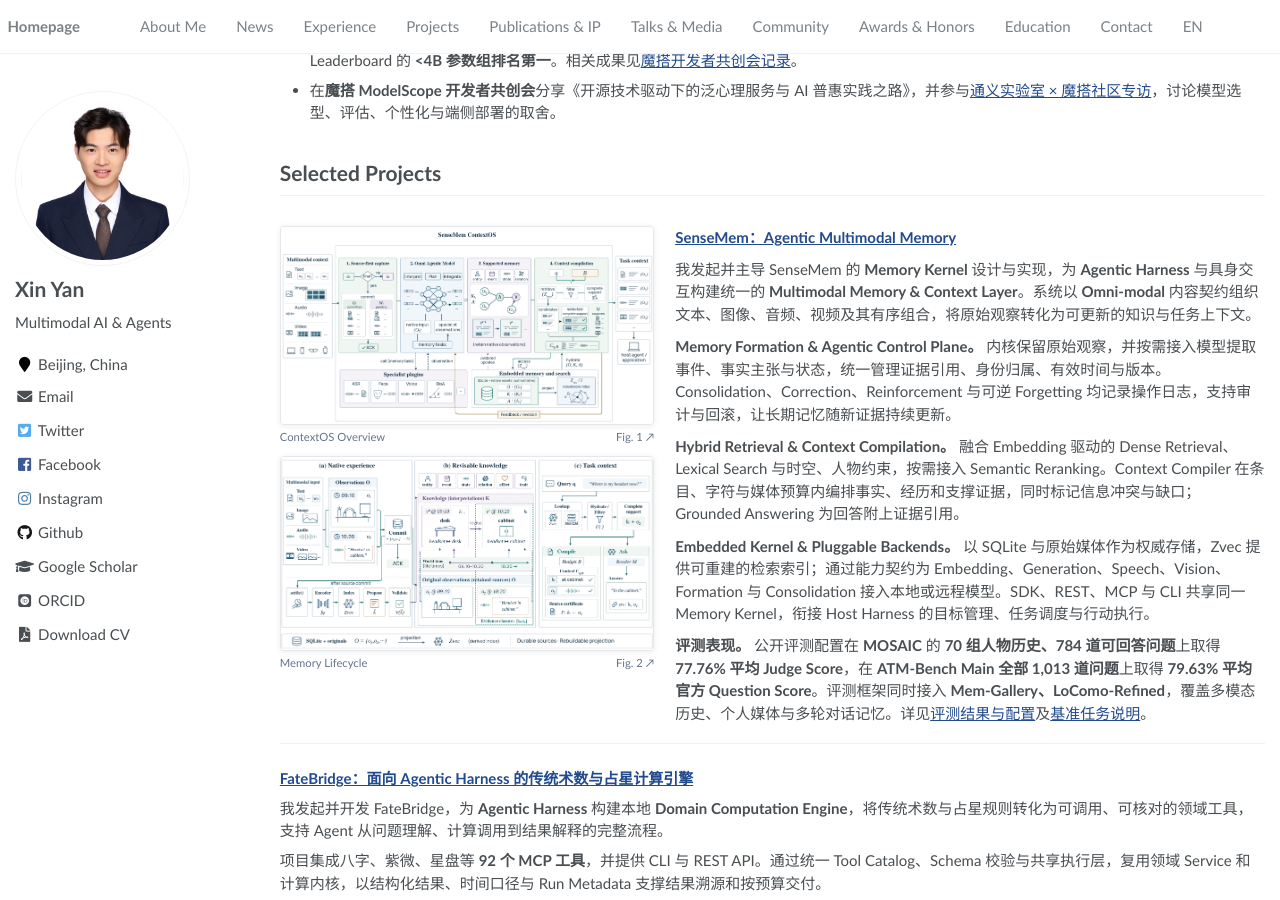
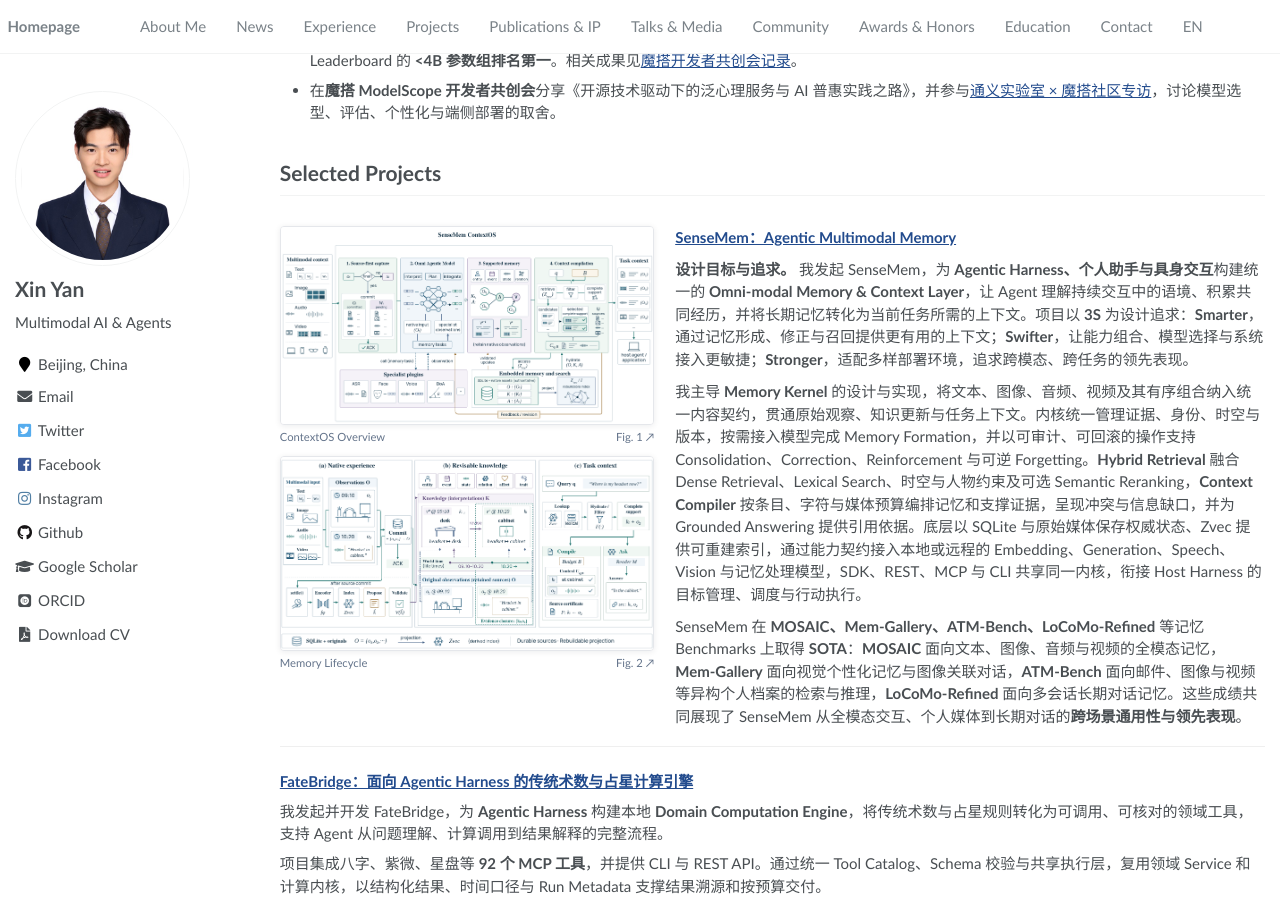
Before and after one commit to thomas-yanxin/thomas-yanxin.github.io, a Jekyll site: the page built from _pages/about.md, in a window 1280 px wide and 900 px high, scrolled down 1323 px. Built offline with Jekyll 4.4.1, drawn with Linux system fonts in a browser that asks for light colours; some web fonts are replaced; some of the changed text lies outside the part shown.

Commit message:
Revise SenseMem portfolio descriptions

```diff
--- a/_pages/about.md
+++ b/_pages/about.md
@@ -94,15 +94,11 @@ redirect_from:
 
 **[SenseMem：Agentic Multimodal Memory](https://github.com/SenseMem/SenseMem)**
 
-我发起并主导 SenseMem 的 **Memory Kernel** 设计与实现，为 **Agentic Harness** 与具身交互构建统一的 **Multimodal Memory & Context Layer**。系统以 **Omni-modal** 内容契约组织文本、图像、音频、视频及其有序组合，将原始观察转化为可更新的知识与任务上下文。
+**设计目标与追求。** 我发起 SenseMem，为 **Agentic Harness、个人助手与具身交互**构建统一的 **Omni-modal Memory & Context Layer**，让 Agent 理解持续交互中的语境、积累共同经历，并将长期记忆转化为当前任务所需的上下文。项目以 **3S** 为设计追求：**Smarter**，通过记忆形成、修正与召回提供更有用的上下文；**Swifter**，让能力组合、模型选择与系统接入更敏捷；**Stronger**，适配多样部署环境，追求跨模态、跨任务的领先表现。
 
-**Memory Formation & Agentic Control Plane。** 内核保留原始观察，并按需接入模型提取事件、事实主张与状态，统一管理证据引用、身份归属、有效时间与版本。Consolidation、Correction、Reinforcement 与可逆 Forgetting 均记录操作日志，支持审计与回滚，让长期记忆随新证据持续更新。
+我主导 **Memory Kernel** 的设计与实现，将文本、图像、音频、视频及其有序组合纳入统一内容契约，贯通原始观察、知识更新与任务上下文。内核统一管理证据、身份、时空与版本，按需接入模型完成 Memory Formation，并以可审计、可回滚的操作支持 Consolidation、Correction、Reinforcement 与可逆 Forgetting。**Hybrid Retrieval** 融合 Dense Retrieval、Lexical Search、时空与人物约束及可选 Semantic Reranking，**Context Compiler** 按条目、字符与媒体预算编排记忆和支撑证据，呈现冲突与信息缺口，并为 Grounded Answering 提供引用依据。底层以 SQLite 与原始媒体保存权威状态、Zvec 提供可重建索引，通过能力契约接入本地或远程的 Embedding、Generation、Speech、Vision 与记忆处理模型，SDK、REST、MCP 与 CLI 共享同一内核，衔接 Host Harness 的目标管理、调度与行动执行。
 
-**Hybrid Retrieval & Context Compilation。** 融合 Embedding 驱动的 Dense Retrieval、Lexical Search 与时空、人物约束，按需接入 Semantic Reranking。Context Compiler 在条目、字符与媒体预算内编排事实、经历和支撑证据，同时标记信息冲突与缺口；Grounded Answering 为回答附上证据引用。
-
-**Embedded Kernel & Pluggable Backends。** 以 SQLite 与原始媒体作为权威存储，Zvec 提供可重建的检索索引；通过能力契约为 Embedding、Generation、Speech、Vision、Formation 与 Consolidation 接入本地或远程模型。SDK、REST、MCP 与 CLI 共享同一 Memory Kernel，衔接 Host Harness 的目标管理、任务调度与行动执行。
-
-**评测表现。** 公开评测配置在 **MOSAIC** 的 **70 组人物历史、784 道可回答问题**上取得 **77.76% 平均 Judge Score**，在 **ATM-Bench Main 全部 1,013 道问题**上取得 **79.63% 平均官方 Question Score**。评测框架同时接入 **Mem-Gallery、LoComo-Refined**，覆盖多模态历史、个人媒体与多轮对话记忆。详见[评测结果与配置](https://github.com/SenseMem/SenseMem/blob/master/docs/benchmarks/results.md)及[基准任务说明](https://github.com/SenseMem/SenseMem/blob/master/docs/benchmarks/tasks.md)。
+SenseMem 在 **MOSAIC、Mem-Gallery、ATM-Bench、LoCoMo-Refined** 等记忆 Benchmarks 上取得 **SOTA**：**MOSAIC** 面向文本、图像、音频与视频的全模态记忆，**Mem-Gallery** 面向视觉个性化记忆与图像关联对话，**ATM-Bench** 面向邮件、图像与视频等异构个人档案的检索与推理，**LoCoMo-Refined** 面向多会话长期对话记忆。这些成绩共同展现了 SenseMem 从全模态交互、个人媒体到长期对话的**跨场景通用性与领先表现**。
 </div>
 </div>
 
```
Also changed, not shown: other parts of _pages/about.md (+1 -1 lines), _pages/about-en.md (+3 -7 lines).
